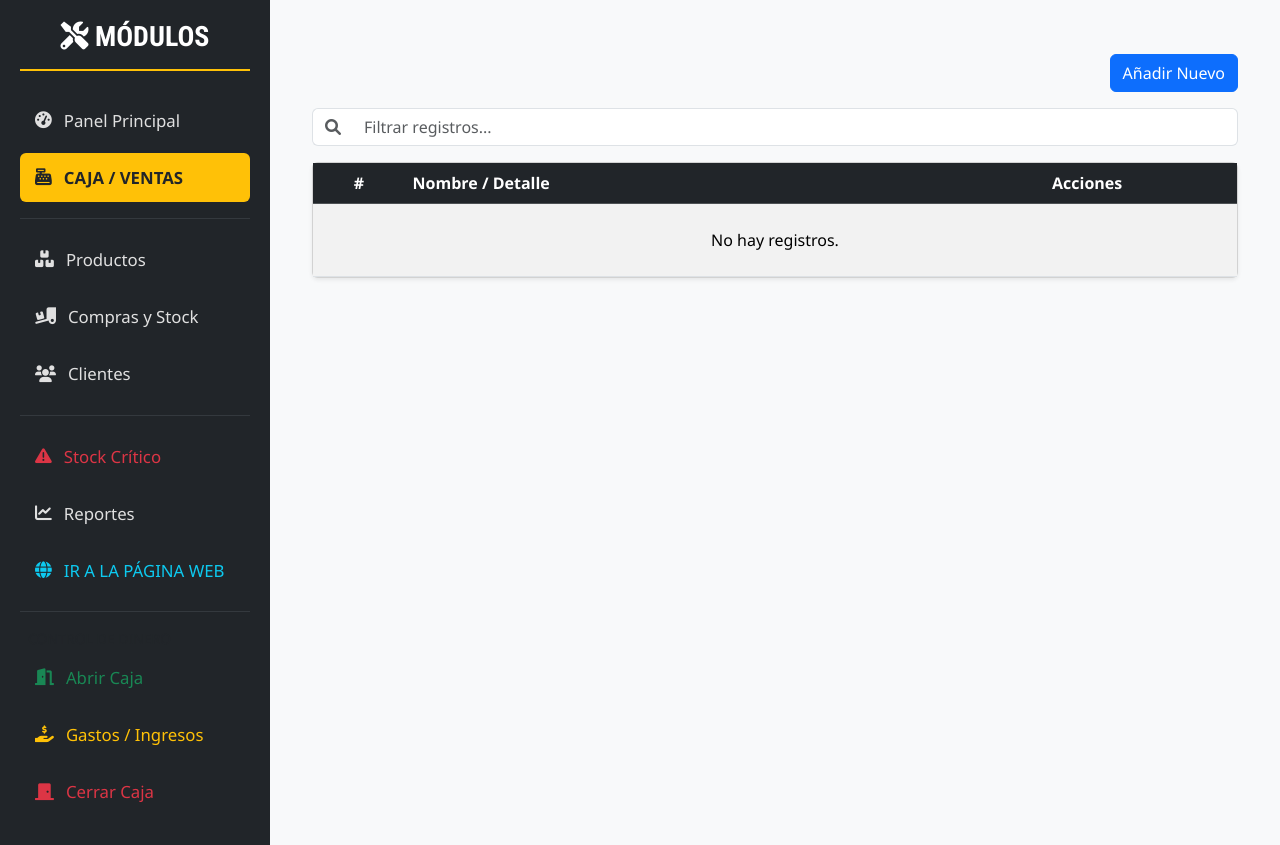
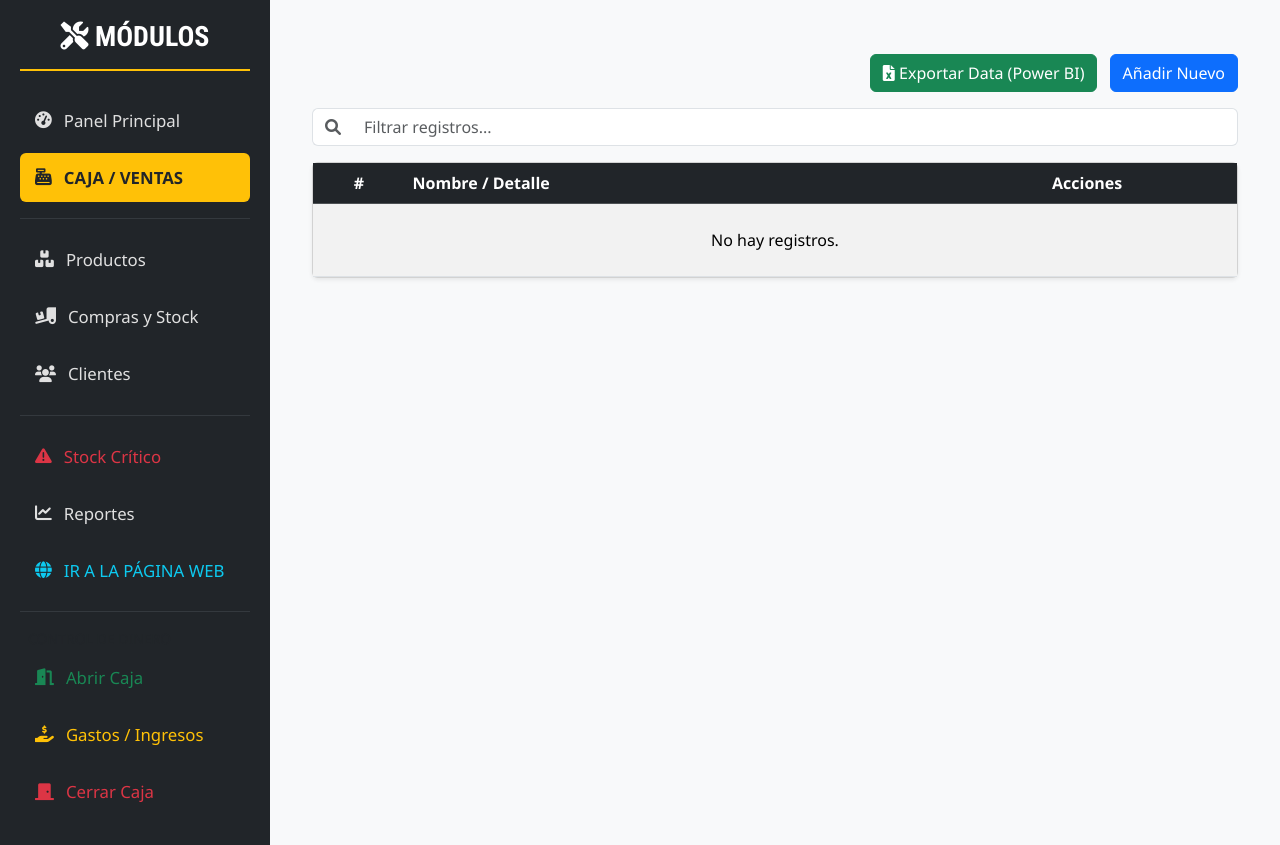
Before and after one commit to Andrevalqui/mi-ferreteria, a Django app: template inventario/templates/inventario/gestion_lista.html in a window 1280 px wide. Shown: the part 63-908 px from the top of the page. Run offline with Django 5.2, Linux system fonts and the light colour scheme; the template is opened without the code that fills it, so the values that code supplies are empty; parts of the project's set-up code (start-up, migrations or seed data) failed here and were passed over.

Commit message:
Update gestion_lista.html

```diff
--- a/inventario/templates/inventario/gestion_lista.html
+++ b/inventario/templates/inventario/gestion_lista.html
@@ -21,7 +21,13 @@
     {% if modelo_slug == 'productos' %}
         <div class="d-flex justify-content-between align-items-center mb-3">
             <h2>{{ modelo_nombre_plural|title }}</h2>
-            <a href="{% url 'inventario:gestion_crear' modelo=modelo_slug %}" class="btn btn-primary">Añadir Nuevo Producto</a>
+            <div>
+                <!-- BOTÓN EXCEL POWER BI (NUEVO) -->
+                <a href="{% url 'inventario:exportar_global' modelo=modelo_slug %}" class="btn btn-success me-2">
+                    <i class="fas fa-file-excel"></i> Exportar Data (Power BI)
+                </a>
+                <a href="{% url 'inventario:gestion_crear' modelo=modelo_slug %}" class="btn btn-primary">Añadir Nuevo Producto</a>
+            </div>
         </div>
 
         <!-- BUSCADOR INTELIGENTE PRODUCTOS -->
@@ -114,7 +120,13 @@
     {% elif modelo_slug == 'clientes' %}
         <div class="d-flex justify-content-between align-items-center mb-3">
             <h2>{{ modelo_nombre_plural|title }}</h2>
-            <a href="{% url 'inventario:gestion_crear' modelo=modelo_slug %}" class="btn btn-primary">Añadir Nuevo Cliente</a>
+            <div>
+                <!-- BOTÓN EXCEL POWER BI (NUEVO) -->
+                <a href="{% url 'inventario:exportar_global' modelo=modelo_slug %}" class="btn btn-success me-2">
+                    <i class="fas fa-file-excel"></i> Exportar Data (Power BI)
+                </a>
+                <a href="{% url 'inventario:gestion_crear' modelo=modelo_slug %}" class="btn btn-primary">Añadir Nuevo Cliente</a>
+            </div>
         </div>
 
         <!-- BUSCADOR INTELIGENTE CLIENTES -->
@@ -218,7 +230,13 @@
     {% elif modelo_slug == 'proveedores' %}
         <div class="d-flex justify-content-between align-items-center mb-3">
             <h2>{{ modelo_nombre_plural|title }}</h2>
-            <a href="{% url 'inventario:gestion_crear' modelo=modelo_slug %}" class="btn btn-primary">Añadir Nuevo Proveedor</a>
+            <div>
+                <!-- BOTÓN EXCEL POWER BI (NUEVO) -->
+                <a href="{% url 'inventario:exportar_global' modelo=modelo_slug %}" class="btn btn-success me-2">
+                    <i class="fas fa-file-excel"></i> Exportar Data (Power BI)
+                </a>
+                <a href="{% url 'inventario:gestion_crear' modelo=modelo_slug %}" class="btn btn-primary">Añadir Nuevo Proveedor</a>
+            </div>
         </div>
 
         <!-- BUSCADOR INTELIGENTE PROVEEDORES -->
@@ -302,7 +320,13 @@
     {% elif modelo_slug == 'compras' %}
         <div class="d-flex justify-content-between align-items-center mb-3">
             <h2>{{ modelo_nombre_plural|title }}</h2>
-            <a href="{% url 'inventario:gestion_crear' modelo=modelo_slug %}" class="btn btn-primary">Añadir Nueva Compra</a>
+            <div>
+                <!-- BOTÓN EXCEL POWER BI (NUEVO) -->
+                <a href="{% url 'inventario:exportar_global' modelo=modelo_slug %}" class="btn btn-success me-2">
+                    <i class="fas fa-file-excel"></i> Exportar Data (Power BI)
+                </a>
+                <a href="{% url 'inventario:gestion_crear' modelo=modelo_slug %}" class="btn btn-primary">Añadir Nuevo Compra</a>
+            </div>
         </div>
 
         <!-- BUSCADOR INTELIGENTE COMPRAS -->
@@ -395,9 +419,16 @@
     {% elif modelo_slug == 'comprobantes' %}
         <div class="d-flex justify-content-between align-items-center mb-3">
             <h2>{{ modelo_nombre_plural|title }}</h2>
-            <a href="{% url 'inventario:exportar_comprobantes' %}" class="btn btn-success">
-                <i class="fas fa-file-excel"></i> Exportar a Excel
-            </a>
+            <div>
+                <!-- BOTÓN EXCEL POWER BI (NUEVO) -->
+                <a href="{% url 'inventario:exportar_global' modelo=modelo_slug %}" class="btn btn-success me-2">
+                    <i class="fas fa-file-excel"></i> Exportar Data (Power BI)
+                </a>
+                <!-- NOTA: El botón "Añadir" en comprobantes se maneja desde el POS, por eso no se muestra aquí -->
+                <a href="{% url 'inventario:exportar_comprobantes' %}" class="btn btn-info text-white">
+                    <i class="fas fa-file-excel"></i> Reporte Detallado
+                </a>
+            </div>
         </div>
 
         <!-- BUSCADOR INTELIGENTE COMPROBANTES -->
@@ -458,7 +489,14 @@
     {% else %}
         <div class="d-flex justify-content-between align-items-center mb-3">
             <h2>{{ modelo_nombre_plural|title }}</h2>
-            <a href="{% url 'inventario:gestion_crear' modelo=modelo_slug %}" class="btn btn-primary">Añadir Nuevo</a>
+            <div>
+                <!-- BOTÓN EXCEL POWER BI (NUEVO) -->
+                <!-- Este bloque 'else' cubre cualquier otro modelo futuro, así que también le ponemos el botón -->
+                <a href="{% url 'inventario:exportar_global' modelo=modelo_slug %}" class="btn btn-success me-2">
+                    <i class="fas fa-file-excel"></i> Exportar Data (Power BI)
+                </a>
+                <a href="{% url 'inventario:gestion_crear' modelo=modelo_slug %}" class="btn btn-primary">Añadir Nuevo</a>
+            </div>
         </div>
 
         <!-- BUSCADOR INTELIGENTE OTROS -->
```
